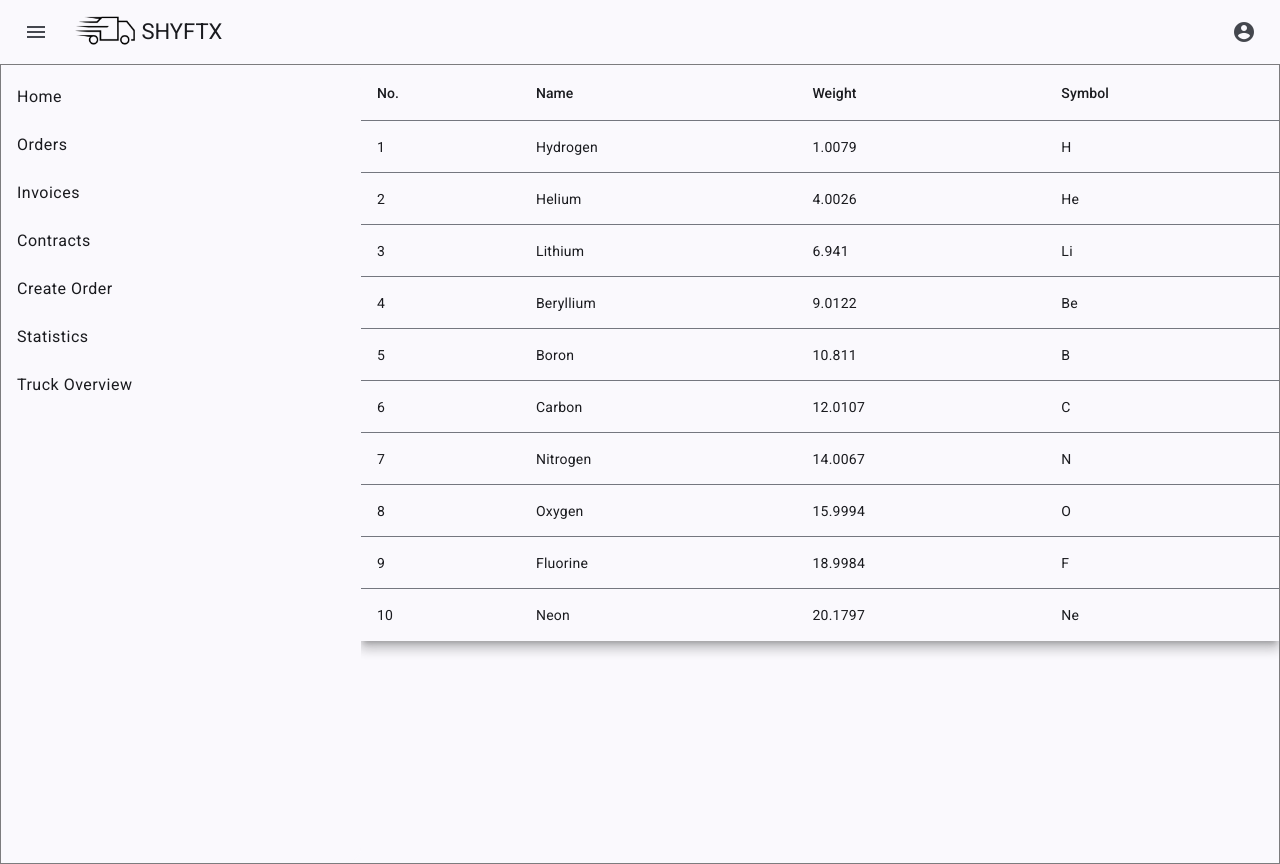
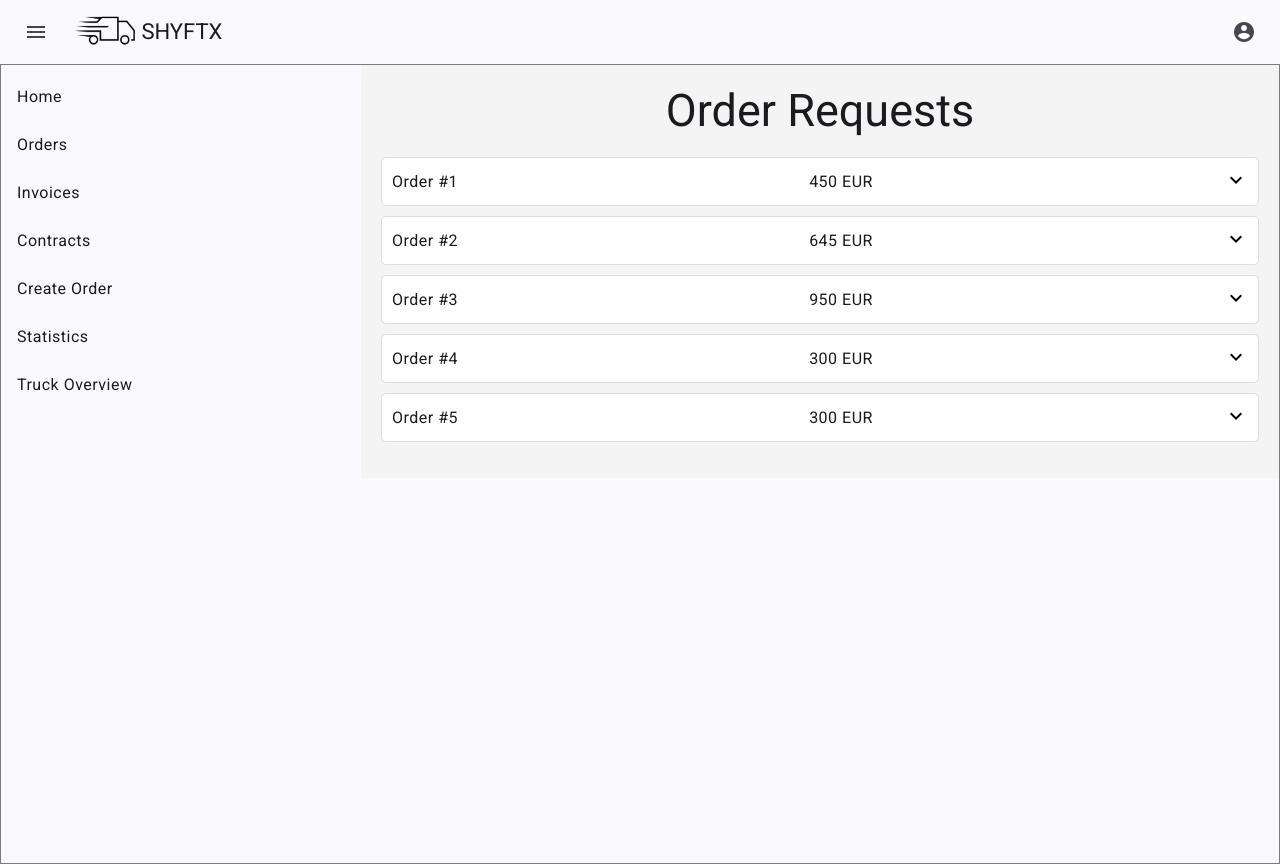
Before and after one commit to krutarth4/SHYFTX, an Angular app in the folder frontend/: page /dashboard in a window 1280 px wide. Built offline with nearby package versions, Linux system fonts and the light colour scheme.

Commit message:
#29 added Order dashboard

```diff
--- a/frontend/src/app/components/dashboard/dashboard.component.css
+++ b/frontend/src/app/components/dashboard/dashboard.component.css
@@ -1,20 +1,75 @@
-table {
-  width: 100%;
+.dashboard {
+  padding: 20px;
+  background-color: #f4f4f4;
 }
 
+.dashboard h2 {
+  text-align: center;
+  margin-bottom: 20px;
+}
 
-.he {
-  width: 100%;
-  height: 100%;
+.order-list {
+  list-style: none;
+  padding: 0;
+}
+
+.order-list li {
+  background-color: #fff;
+  margin-bottom: 10px;
+  padding: 10px;
+  border: 1px solid #ddd;
+  border-radius: 5px;
+  transition: all 0.3s ease;
+}
+
+.order-summary {
   display: flex;
-  justify-content: center;
+  justify-content: space-between;
   align-items: center;
 }
 
-.mat-elevation-z8 {
-  width: 100%;
+.toggle-btn {
+  background: none;
+  border: none;
+  cursor: pointer;
+  padding: 0;
 }
 
-.mat-table {
+.order-details {
+  margin-top: 10px;
+}
+
+.order-details p {
+  margin: 5px 0;
+}
+
+.order-details label {
+  display: block;
+  margin-top: 10px;
+}
+
+.order-details input {
   width: 100%;
+  padding: 5px;
+  margin-top: 5px;
 }
+
+.accept-btn,
+.decline-btn {
+  padding: 10px 15px;
+  border: none;
+  cursor: pointer;
+  margin-top: 10px;
+}
+
+.accept-btn {
+  background-color: #28a745;
+  color: #fff;
+  border-radius: 5px;
+}
+
+.decline-btn {
+  background-color: #dc3545;
+  color: #fff;
+  border-radius: 5px;
+}
--- a/frontend/src/app/components/dashboard/dashboard.component.html
+++ b/frontend/src/app/components/dashboard/dashboard.component.html
@@ -1,33 +1,26 @@
-
-  <table mat-table [dataSource]="dataSource" class="mat-elevation-z8">
-
-  <!--- Note that these columns can be defined in any order.
-        The actual rendered columns are set as a property on the row definition" -->
-
-  <!-- Position Column -->
-  <ng-container matColumnDef="position">
-    <th mat-header-cell *matHeaderCellDef> No. </th>
-    <td mat-cell *matCellDef="let element"> {{element.position}} </td>
-  </ng-container>
-
-  <!-- Name Column -->
-  <ng-container matColumnDef="name">
-    <th mat-header-cell *matHeaderCellDef> Name </th>
-    <td mat-cell *matCellDef="let element"> {{element.name}} </td>
-  </ng-container>
-
-  <!-- Weight Column -->
-  <ng-container matColumnDef="weight">
-    <th mat-header-cell *matHeaderCellDef> Weight </th>
-    <td mat-cell *matCellDef="let element"> {{element.weight}} </td>
-  </ng-container>
-
-  <!-- Symbol Column -->
-  <ng-container matColumnDef="symbol">
-    <th mat-header-cell *matHeaderCellDef> Symbol </th>
-    <td mat-cell *matCellDef="let element"> {{element.symbol}} </td>
-  </ng-container>
-
-  <tr mat-header-row *matHeaderRowDef="displayedColumns"></tr>
-  <tr mat-row *matRowDef="let row; columns: displayedColumns;"></tr>
-</table>
+<div class="dashboard">
+  <h2>Order Requests</h2>
+  <ul class="order-list">
+    <li *ngFor="let order of orders">
+      <div class="order-summary">
+        <span>Order #{{ order.id }}</span>
+        <span>{{ order.estimatedPrice }} EUR</span>
+        <button class="toggle-btn" (click)="toggleOrderDetails(order, $event)">
+          <mat-icon>{{ order.expanded ? 'expand_less' : 'expand_more' }}</mat-icon>
+        </button>
+      </div>
+      <div class="order-details" *ngIf="order.expanded">
+        <p><strong>Farmer Information:</strong> {{ order.farmer.firstname }} {{ order.farmer.lastname }}</p>
+        <p><strong>Source:</strong> {{ order.source }}</p>
+        <p><strong>Destination:</strong> {{ order.destination }}</p>
+        <p><strong>Estimated Price:</strong> {{ order.estimatedPrice }} EUR</p>
+        <p><strong>Capacity:</strong> {{ order.capacity }} kg</p>
+        <p><strong>Type of Good:</strong> {{ order.typeOfGood }}</p>
+        <label for="price">Adjust Price:</label>
+        <input type="number" id="price" [(ngModel)]="order.adjustedPrice">
+        <button class="accept-btn" (click)="acceptOrder(order)">Accept</button>
+        <button class="decline-btn" (click)="declineOrder(order)">Decline</button>
+      </div>
+    </li>
+  </ul>
+</div>
--- a/frontend/src/app/components/dashboard/dashboard.component.ts
+++ b/frontend/src/app/components/dashboard/dashboard.component.ts
@@ -1,34 +1,94 @@
 import { Component } from '@angular/core';
-import {MatTableModule} from '@angular/material/table';
-import {MatSidenavModule} from "@angular/material/sidenav";
+import { FormsModule } from '@angular/forms';
+import { CommonModule } from '@angular/common';
+import { MatIconModule } from '@angular/material/icon';
 
-export interface PeriodicElement {
-  name: string;
-  position: number;
-  weight: number;
-  symbol: string;
+
+interface Order {
+  id: number;
+  farmer: { firstname: string; lastname: string; };
+  source: string;
+  destination: string;
+  estimatedPrice: number;
+  capacity: number;
+  typeOfGood: string;
+  expanded?: boolean;
+  adjustedPrice?: number;
 }
 
-const ELEMENT_DATA: PeriodicElement[] = [
-  {position: 1, name: 'Hydrogen', weight: 1.0079, symbol: 'H'},
-  {position: 2, name: 'Helium', weight: 4.0026, symbol: 'He'},
-  {position: 3, name: 'Lithium', weight: 6.941, symbol: 'Li'},
-  {position: 4, name: 'Beryllium', weight: 9.0122, symbol: 'Be'},
-  {position: 5, name: 'Boron', weight: 10.811, symbol: 'B'},
-  {position: 6, name: 'Carbon', weight: 12.0107, symbol: 'C'},
-  {position: 7, name: 'Nitrogen', weight: 14.0067, symbol: 'N'},
-  {position: 8, name: 'Oxygen', weight: 15.9994, symbol: 'O'},
-  {position: 9, name: 'Fluorine', weight: 18.9984, symbol: 'F'},
-  {position: 10, name: 'Neon', weight: 20.1797, symbol: 'Ne'},
-];
 @Component({
   selector: 'app-dashboard',
   standalone: true,
-  imports: [MatTableModule,MatSidenavModule],
+  imports: [FormsModule, CommonModule, MatIconModule],
   templateUrl: './dashboard.component.html',
   styleUrl: './dashboard.component.css'
 })
 export class DashboardComponent {
-  displayedColumns: string[] = ['position', 'name', 'weight', 'symbol'];
-  dataSource = ELEMENT_DATA;
+  orders: Order[] = [
+    {
+      id: 1,
+      farmer: { firstname: 'John', lastname: 'Doe' },
+      source: 'Berlin',
+      destination: 'Frankfurt',
+      estimatedPrice: 450,
+      capacity: 200,
+      typeOfGood: 'Grain',
+      expanded: false
+    },
+    {
+      id: 2,
+      farmer: { firstname: 'Jeff', lastname: 'Collins' },
+      source: 'Munich',
+      destination: 'Hamburg',
+      estimatedPrice: 645,
+      capacity: 450,
+      typeOfGood: 'Grain',
+      expanded: false
+    },
+    {
+      id: 3,
+      farmer: { firstname: 'Lisa', lastname: 'Meier' },
+      source: 'Munich',
+      destination: 'Essen',
+      estimatedPrice: 950,
+      capacity: 550,
+      typeOfGood: 'Grain',
+      expanded: false
+    },
+    {
+      id: 4,
+      farmer: { firstname: 'John', lastname: 'Doe' },
+      source: 'Berlin',
+      destination: 'Hamburg',
+      estimatedPrice: 300,
+      capacity: 200,
+      typeOfGood: 'Grain',
+      expanded: false
+    },
+    {
+      id: 5,
+      farmer: { firstname: 'John', lastname: 'Doe' },
+      source: 'Berlin',
+      destination: 'Hamburg',
+      estimatedPrice: 300,
+      capacity: 200,
+      typeOfGood: 'Grain',
+      expanded: false
+    }
+  ];
+
+  toggleOrderDetails(order: Order, event: Event): void {
+    event.stopPropagation(); // Prevents the event from bubbling up to the parent elements
+    order.expanded = !order.expanded;
+  }
+
+  acceptOrder(order: Order): void {
+    console.log(`Order ${order.id} accepted with price ${order.adjustedPrice || order.estimatedPrice}`);
+    // Implement accept order logic
+  }
+
+  declineOrder(order: Order): void {
+    console.log(`Order ${order.id} declined`);
+    // Implement decline order logic
+  }
 }
```
